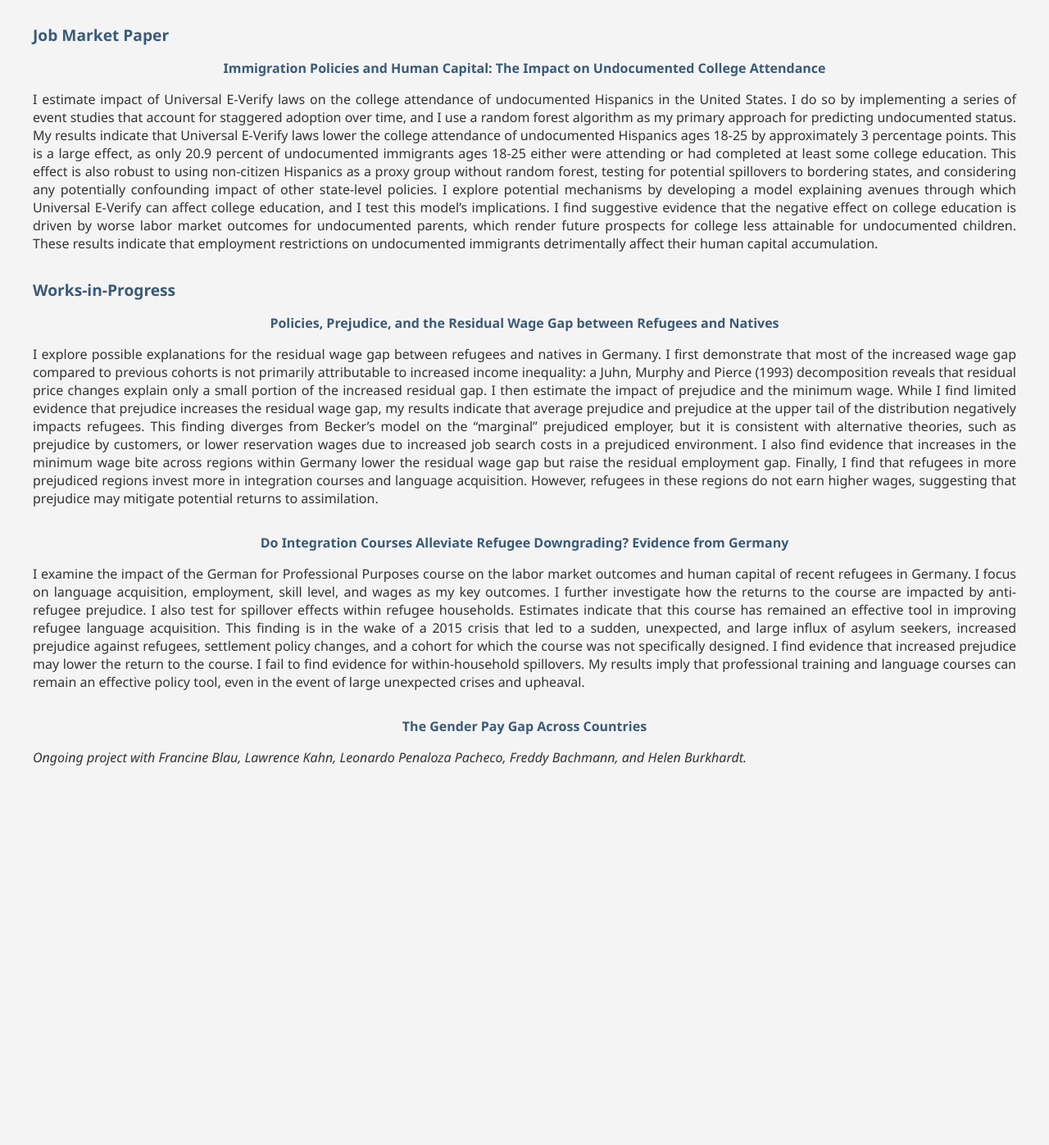
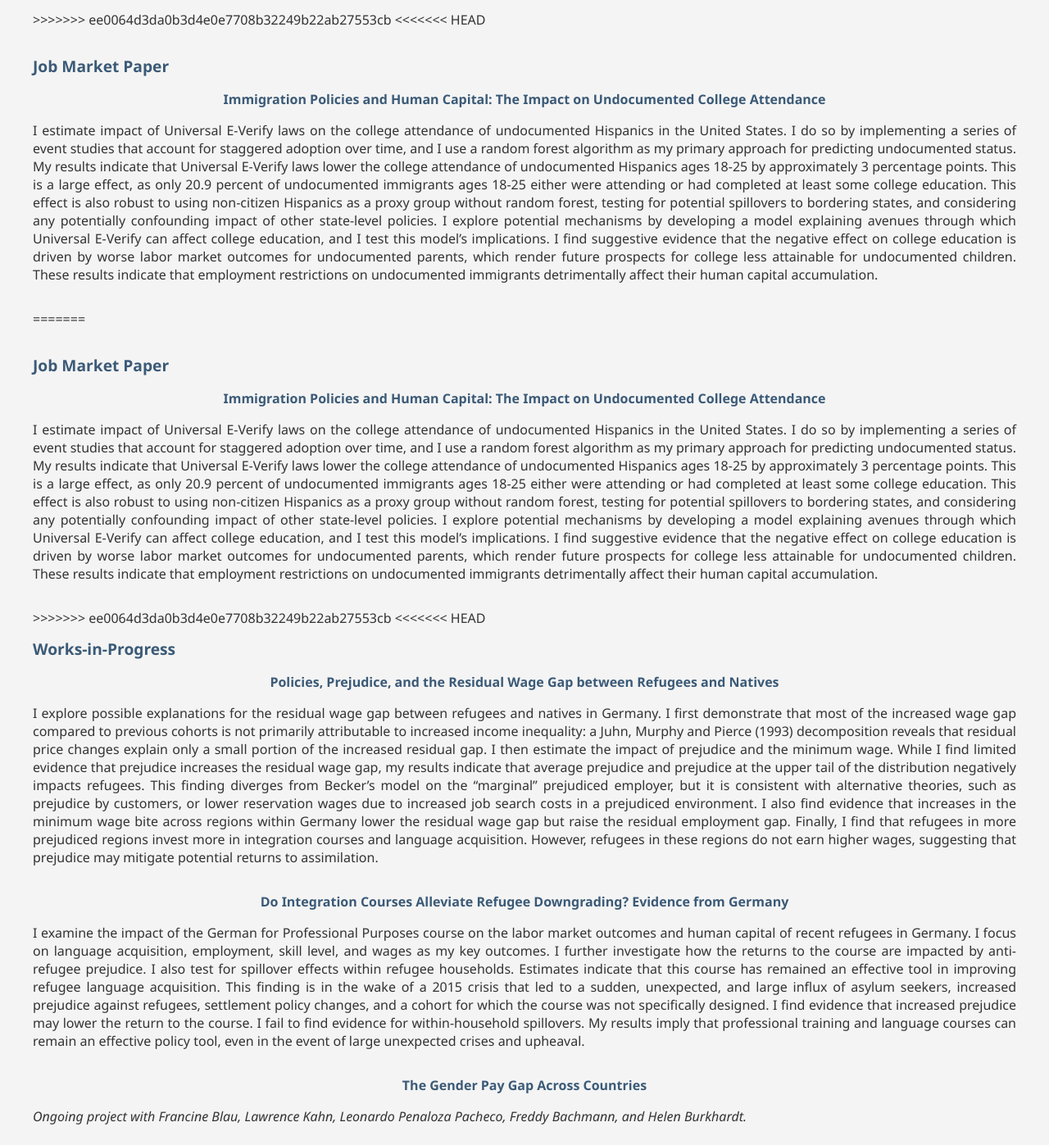
Before and after one commit to davidwdtitus/davidtitus, a plain HTML site: page Research.html in a window 1280 px wide. Shown: the part 203-1600 px from the top of the page at 82% size. Before the commit the page ends 1242 px from the top, so only its background shows below. Drawn offline with Linux system fonts and the light colour scheme.

Commit message:
new upda te

```diff
--- a/Research.html
+++ b/Research.html
@@ -35,13 +35,31 @@
     <a href="David_Titus_CV.pdf" target="_blank" rel="noopener noreferrer">My CV</a>
 
   <h1 style="text-align: center;">My Current Research</h1>
+>>>>>>> ee0064d3da0b3d4e0e7708b32249b22ab27553cb
 
+<<<<<<< HEAD
+        <p margin-bottom: 1em; ></p>
+
+  <h1 style = "text-align: left; font-size: larger;">Job Market Paper</h1>
+<h1 style = "text-align: center; font-size: medium;">Immigration Policies and Human Capital: The Impact on Undocumented College Attendance</h1>
+<p style="margin-top: 0; text-align: justify; font-size: medium">I estimate impact of Universal E-Verify laws on the college attendance of undocumented Hispanics in the United States. I do so by implementing a series of event studies that account for staggered adoption over time, and I use a random forest algorithm as my primary approach for predicting undocumented status. My results indicate that Universal E-Verify laws lower the college attendance of undocumented Hispanics ages 18-25 by approximately 3 percentage points. This is a large effect, as only 20.9 percent of undocumented immigrants ages 18-25 either were attending or had completed at least some college education. This effect is also robust to using non-citizen Hispanics as a proxy group without random forest, testing for potential spillovers to bordering states, and considering any potentially confounding impact of other state-level policies. I explore potential mechanisms by developing a model explaining avenues through which Universal E-Verify can affect college education, and I test this model’s implications. I find suggestive evidence that the negative effect on college education is driven by worse labor market outcomes for undocumented parents, which render future prospects for college less attainable for undocumented children. These results indicate that employment restrictions on undocumented immigrants detrimentally affect their human capital accumulation.</p>
+=======
         <p margin-bottom: 1em; /* Adjust the value as needed (e.g., 10px, 1.5em) */></p>
 
   <h1 style = "text-align: left; font-size: larger;">Job Market Paper</h1>
 <h1 style = "text-align: center; font-size: medium;">Immigration Policies and Human Capital: The Impact on Undocumented College Attendance</h1>
 <p style="margin-top:: 0; text-align: justify; font-size: medium">I estimate impact of Universal E-Verify laws on the college attendance of undocumented Hispanics in the United States. I do so by implementing a series of event studies that account for staggered adoption over time, and I use a random forest algorithm as my primary approach for predicting undocumented status. My results indicate that Universal E-Verify laws lower the college attendance of undocumented Hispanics ages 18-25 by approximately 3 percentage points. This is a large effect, as only 20.9 percent of undocumented immigrants ages 18-25 either were attending or had completed at least some college education. This effect is also robust to using non-citizen Hispanics as a proxy group without random forest, testing for potential spillovers to bordering states, and considering any potentially confounding impact of other state-level policies. I explore potential mechanisms by developing a model explaining avenues through which Universal E-Verify can affect college education, and I test this model’s implications. I find suggestive evidence that the negative effect on college education is driven by worse labor market outcomes for undocumented parents, which render future prospects for college less attainable for undocumented children. These results indicate that employment restrictions on undocumented immigrants detrimentally affect their human capital accumulation.</p>
+>>>>>>> ee0064d3da0b3d4e0e7708b32249b22ab27553cb
 
+<<<<<<< HEAD
+<h1 style = "text-align: left; font-size: larger;">Works-in-Progress</h1>
+<h1 style = "text-align: center; font-size: medium;">Policies, Prejudice, and the Residual Wage Gap between Refugees and Natives</h1>
+<p style="margin-top: 0; text-align: justify; font-size: medium">I explore possible explanations for the residual wage gap between refugees and natives in Germany. I first demonstrate that most of the increased wage gap compared to previous cohorts is not primarily attributable to increased income inequality: a Juhn, Murphy and Pierce (1993) decomposition reveals that residual price changes explain only a small portion of the increased residual gap. I then estimate the impact of prejudice and the minimum wage. While I find limited evidence that prejudice increases the residual wage gap, my results indicate that average prejudice and prejudice at the upper tail of the distribution negatively impacts refugees. This finding diverges from Becker’s model on the “marginal” prejudiced employer, but it is consistent with alternative theories, such as prejudice by customers, or lower reservation wages due to increased job search costs in a prejudiced environment. I also find evidence that increases in the minimum wage bite across regions within Germany lower the residual wage gap but raise the residual employment gap. Finally, I find that refugees in more prejudiced regions invest more in integration courses and language acquisition. However, refugees in these regions do not earn higher wages, suggesting that prejudice may mitigate potential returns to assimilation.</p>
+<h1 style = "text-align: center; font-size: medium;">Do Integration Courses Alleviate Refugee Downgrading? Evidence from Germany</h1>
+<p style="margin-top: 0; text-align: justify; font-size: medium">I examine the impact of the German for Professional Purposes course on the labor market outcomes and human capital of recent refugees in Germany. I focus on language acquisition, employment, skill level, and wages as my key outcomes. I further investigate how the returns to the course are impacted by anti-refugee prejudice. I also test for spillover effects within refugee households. Estimates indicate that this course has remained an effective tool in improving refugee language acquisition. This finding is in the wake of a 2015 crisis that led to a sudden, unexpected, and large influx of asylum seekers, increased prejudice against refugees, settlement policy changes, and a cohort for which the course was not specifically designed. I find evidence that increased prejudice may lower the return to the course. I fail to find evidence for within-household spillovers. My results imply that professional training and language courses can remain an effective policy tool, even in the event of large unexpected crises and upheaval. <p>
+<h1 style = "text-align: center; font-size: medium;">The Gender Pay Gap Across Countries</h1>
+<p style="margin-top: 0; text-align: justify; font-size: medium"><i>Ongoing project with Francine Blau, Lawrence Kahn, Leonardo Penaloza Pacheco, Freddy Bachmann, and Helen Burkhardt.</i></p>
+=======
 <h1 style = "text-align: left; font-size: larger;">Works-in-Progress</h1>
 <h1 style = "text-align: center; font-size: medium;">Policies, Prejudice, and the Residual Wage Gap between Refugees and Natives</h1>
 <p style="margin-top:: 0; text-align: justify; font-size: medium">I explore possible explanations for the residual wage gap between refugees and natives in Germany. I first demonstrate that most of the increased wage gap compared to previous cohorts is not primarily attributable to increased income inequality: a Juhn, Murphy and Pierce (1993) decomposition reveals that residual price changes explain only a small portion of the increased residual gap. I then estimate the impact of prejudice and the minimum wage. While I find limited evidence that prejudice increases the residual wage gap, my results indicate that average prejudice and prejudice at the upper tail of the distribution negatively impacts refugees. This finding diverges from Becker’s model on the “marginal” prejudiced employer, but it is consistent with alternative theories, such as prejudice by customers, or lower reservation wages due to increased job search costs in a prejudiced environment. I also find evidence that increases in the minimum wage bite across regions within Germany lower the residual wage gap but raise the residual employment gap. Finally, I find that refugees in more prejudiced regions invest more in integration courses and language acquisition. However, refugees in these regions do not earn higher wages, suggesting that prejudice may mitigate potential returns to assimilation.</p>
@@ -49,5 +67,6 @@
 <p style="margin-top:: 0; text-align: justify; font-size: medium">I examine the impact of the German for Professional Purposes course on the labor market outcomes and human capital of recent refugees in Germany. I focus on language acquisition, employment, skill level, and wages as my key outcomes. I further investigate how the returns to the course are impacted by anti-refugee prejudice. I also test for spillover effects within refugee households. Estimates indicate that this course has remained an effective tool in improving refugee language acquisition. This finding is in the wake of a 2015 crisis that led to a sudden, unexpected, and large influx of asylum seekers, increased prejudice against refugees, settlement policy changes, and a cohort for which the course was not specifically designed. I find evidence that increased prejudice may lower the return to the course. I fail to find evidence for within-household spillovers. My results imply that professional training and language courses can remain an effective policy tool, even in the event of large unexpected crises and upheaval. <p>
 <h1 style = "text-align: center; font-size: medium;">The Gender Pay Gap Across Countries</h1>
 <p style="margin-top:: 0; text-align: justify; font-size: medium"><i>Ongoing project with Francine Blau, Lawrence Kahn, Leonardo Penaloza Pacheco, Freddy Bachmann, and Helen Burkhardt.</i></p>
+>>>>>>> ee0064d3da0b3d4e0e7708b32249b22ab27553cb
 </body>
 </html>
```
Also changed, not shown: index.html (+1 -0 lines).
